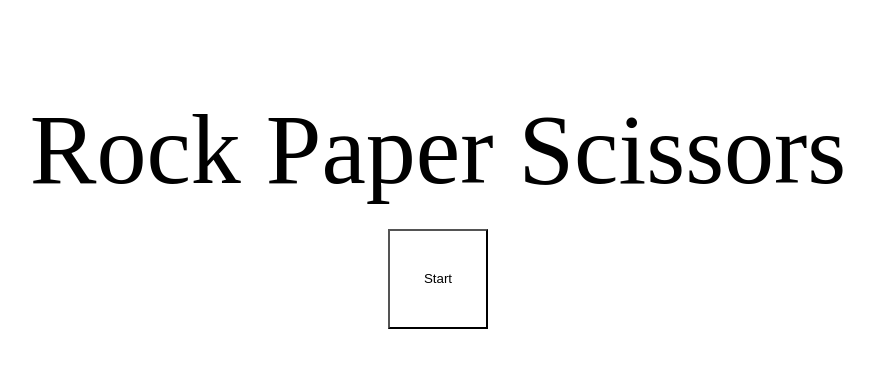
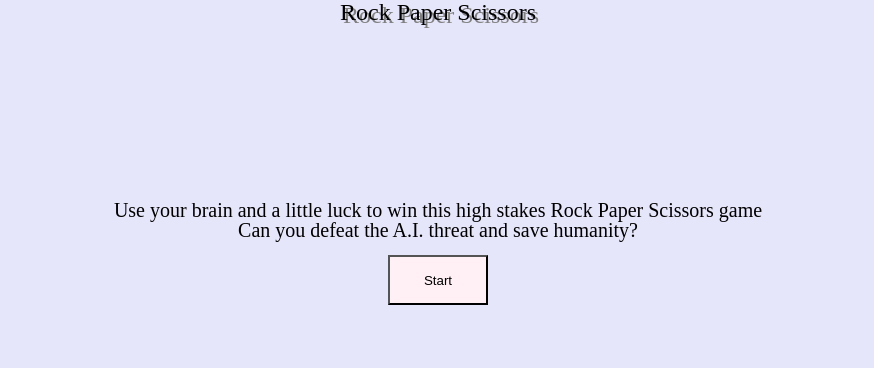
Before and after one commit to tmullin6/RockPaperScissors, a plain HTML site: page index.html in a window 1280 px wide. Both pictures are taken after a click on the button "Start". Shown: the whole page, without its empty margins (202-1076 px from the left). Drawn offline with Linux system fonts and the light colour scheme.

Commit message:
Added style to title screen and started work on newgame.js

```diff
--- a/index.html
+++ b/index.html
@@ -11,13 +11,18 @@
 <main>
     <body>
 
-        <div id="title">
-            <p>Rock Paper Scissors</p>
+        <div id="titlescreen">
+            <p id="title">Rock Paper Scissors</p>
+            <p id ="description">
+                Use your brain and a little luck to win this high stakes Rock Paper Scissors game<br>
+                Can you defeat the A.I. threat and save humanity?
+
+            </p>
             <button id="start">Start</button>
         </div>
 
     </body>
 
 </main>
-<!--<script src="game.js" type="text/javascript"></script>-->
+<script src="newgame.js" type="text/javascript"></script>
 </html>
--- /dev/null
+++ b/newgame.js
@@ -0,0 +1,8 @@
+const title=document.querySelector("#title");
+const start=document.querySelector("#start");
+const desc = document.querySelector("#description");
+
+start.addEventListener ('click', () => {
+    title.setAttribute('style', "margin-top: 0px; font-size: 24px;");
+
+})
--- a/style.css
+++ b/style.css
@@ -1,15 +1,36 @@
+body {
+    background-color: lavender;
+
+}
+
+#titlescreen {
+    text-align: center;
+}
+
 #title {
     height: 200px;
     width: auto;
     margin-top:100px;
-    text-align: center;
-    font-size: 100px;
+    font-size: 80px;
+    text-shadow: 3px 3px grey;
 
 }
 
+#description {
+    font-size: 20px;
+    margin-bottom: 15px;
+}
+
 #start {
-    height: 100px;
+    height: 50px;
     width: 100px;
-    background-color: transparent;
+    background-color: lavenderblush;
 
 }
+
+#start:hover {
+
+    border-color:blue;
+    color:blue;
+    border-width: 4px;
+}
```
